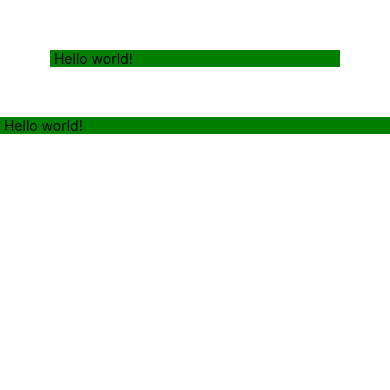
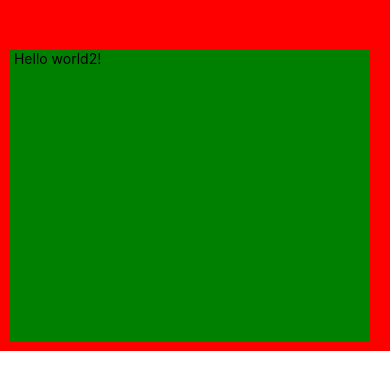
Before and after one commit to Akshita2020/react_native_basics, a React Native app: screen / in a window 390 px wide. Shown: the top 390 px of the page. Built offline with nearby package versions, Linux system fonts and the light colour scheme.

Commit message:
Relative and Absolute postion in css

```diff
--- a/App.tsx
+++ b/App.tsx
@@ -3,21 +3,41 @@ import {Text, SafeAreaView, View} from 'react-native';
 function App() {
   return (
     <SafeAreaView>
-      <View
-        style={{
-          backgroundColor: 'green',
-          margin: 10,
-          // marginTop: 50,
-          // marginLeft: 100,
-          // marginRight: 100,
-          // marginBottom: 50,
-          marginVertical: 50,
-          marginHorizontal: 50,
-        }}>
-        <Text> Hello world!</Text>
-      </View>
-      <View style={{backgroundColor: 'green'}}>
-        <Text> Hello world!</Text>
+      <View style={{position: 'relative', backgroundColor: 'red'}}>
+        <View
+          style={{
+            backgroundColor: 'yellow',
+            margin: 10,
+            marginTop: 50,
+            marginLeft: 100,
+            marginRight: 100,
+            marginBottom: 50,
+            marginVertical: 50,
+            marginHorizontal: 50,
+            padding: 10,
+            paddingTop: 100,
+            paddingBottom: 100,
+            paddingLeft: 100,
+            paddingRight: 50,
+            paddingHorizontal: 50,
+            paddingVertical: 50,
+            position: 'relative',
+            zIndex: 1,
+          }}>
+          <Text> Hello world!</Text>
+        </View>
+        <View
+          style={{
+            backgroundColor: 'green',
+            position: 'absolute',
+            top: 50,
+            left: 10,
+            bottom: 10,
+            right: 20,
+            zIndex: 2,
+          }}>
+          <Text> Hello world2!</Text>
+        </View>
       </View>
     </SafeAreaView>
   );
```
